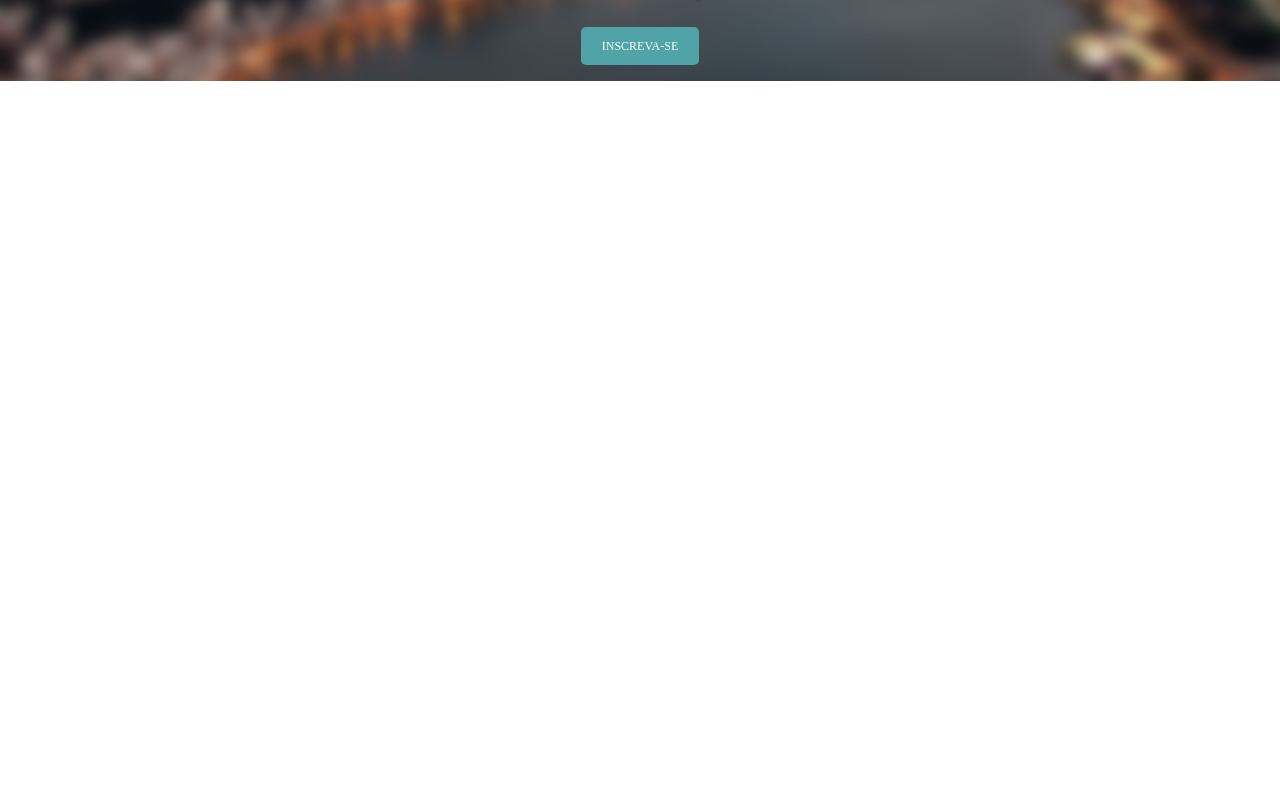
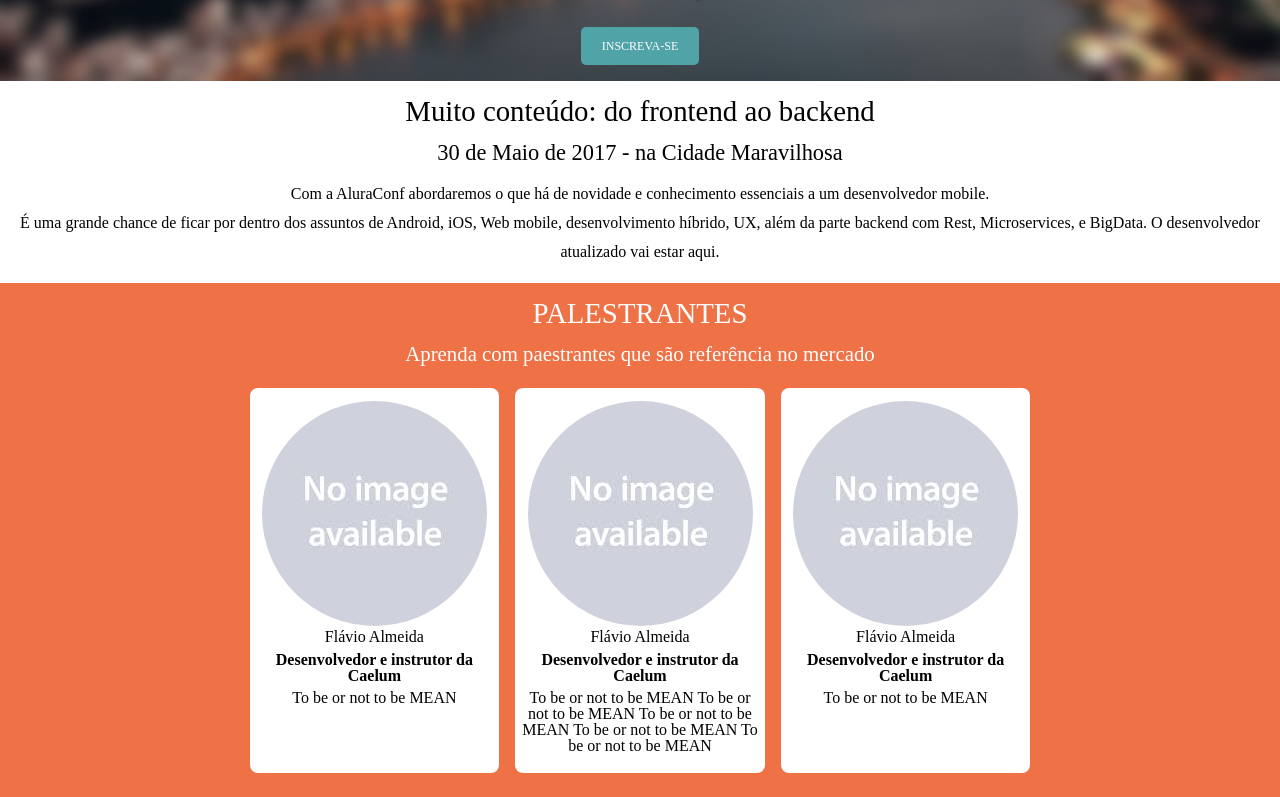
Before and after one commit to VictorMann/frontend-proj-conclusao, a plain HTML site: page index.html in a window 1280 px wide. Shown: the part 194-991 px from the top of the page. Before the commit the page ends 800 px from the top, so only its background shows below. Drawn offline with Linux system fonts and the light colour scheme.

Commit message:
novas atualizacoes

```diff
--- /dev/null
+++ b/css/about.css
@@ -0,0 +1,17 @@
+.panel-about {
+    text-align: center;
+    margin: 1rem;
+}
+.panel-about h2,
+.panel-about h3 {
+    margin-bottom: 1rem;
+}
+.panel-about h2 {
+    font-size: 1.8em;
+}
+.panel-about h3 {
+    font-size: 1.4em;
+}
+.panel-about p {
+    line-height: 1.8;
+}
--- /dev/null
+++ b/css/palestrantes.css
@@ -0,0 +1,41 @@
+img {
+    max-width: 100%;
+}
+.panel-palestrantes {
+    background: #EF7247;
+    text-align: center;
+    padding: 1rem;
+}
+.panel-palestrantes h2,
+.panel-palestrantes h3 {
+    color: white;
+    margin-bottom: 1rem;
+}
+.panel-palestrantes h2 {
+    text-transform: uppercase;
+    font-size: 1.8em;
+}
+.panel-palestrantes h3 {
+    font-size: 1.3em;
+}
+.lista-palestrantes {
+    display: flex;
+    flex-wrap: wrap;
+    justify-content: center;
+}
+.lista-palestrantes > * {
+    background: white;
+    border-radius: 8px;
+    width: 240px;
+    padding: .8rem .3rem;
+    margin: .5rem;
+}
+.fig-palestrante img {
+    border-radius: 50%;
+}
+.desc-palestrante > * {
+    margin-bottom: .4em;
+}
+.desc-palestrante .profission {
+    font-weight: bold;
+}
--- a/index.html
+++ b/index.html
@@ -5,7 +5,9 @@
 <meta charset="UTF-8">
 <meta name="viewport" content="width=device-width, initial-scalable=1">
 <link rel="stylesheet" href="css/reset.css">
-<link rel="stylesheet" href="css/exercicios.css">
+<link rel="stylesheet" href="css/header.css">
+<link rel="stylesheet" href="css/about.css">
+<link rel="stylesheet" href="css/palestrantes.css">
 </head>
 <body>
 <header class="header">
@@ -29,5 +31,55 @@
     </div>
 
 </header>
+<section class="panel-about">
+    <h2>Muito conteúdo: do frontend ao backend</h2>
+    <h3>30 de Maio de 2017 - na Cidade Maravilhosa</h3>
+    <p>
+        Com a AluraConf abordaremos o que há de novidade e conhecimento
+        essenciais a um desenvolvedor mobile.
+    </p>
+    <p>
+        É uma grande chance de ficar por dentro dos assuntos de Android,
+        iOS, Web mobile, desenvolvimento híbrido, UX, além da parte backend
+        com Rest, Microservices, e BigData. O desenvolvedor atualizado vai
+        estar aqui.
+    </p>
+</section>
+<section class="panel-palestrantes">
+    <h2>Palestrantes</h2>
+    <h3>Aprenda com paestrantes que são referência no mercado</h3>
+    <ul class="lista-palestrantes">
+        <li>
+            <div class="fig-palestrante"><img src="img/palestrantes/placeholder.jpeg" alt="Palestrante"></div>
+            <div class="desc-palestrante">
+                <p class="author">Flávio Almeida</p>
+                <p class="profission">Desenvolvedor e instrutor da Caelum</p>
+                <p class="description">To be or not to be MEAN</p>
+            </div>
+        </li>
+        <li>
+            <div class="fig-palestrante"><img src="img/palestrantes/placeholder.jpeg" alt="Palestrante"></div>
+            <div class="desc-palestrante">
+                <p class="author">Flávio Almeida</p>
+                <p class="profission">Desenvolvedor e instrutor da Caelum</p>
+                <p class="description">
+                    To be or not to be MEAN
+                    To be or not to be MEAN
+                    To be or not to be MEAN
+                    To be or not to be MEAN
+                    To be or not to be MEAN
+                </p>
+            </div>
+        </li>
+        <li>
+            <div class="fig-palestrante"><img src="img/palestrantes/placeholder.jpeg" alt="Palestrante"></div>
+            <div class="desc-palestrante">
+                <p class="author">Flávio Almeida</p>
+                <p class="profission">Desenvolvedor e instrutor da Caelum</p>
+                <p class="description">To be or not to be MEAN</p>
+            </div>
+        </li>
+    </ul>
+</section>
 </body>
 </html>
```
Also changed, not shown: css/header.css (renamed from css/exercicios.css).
